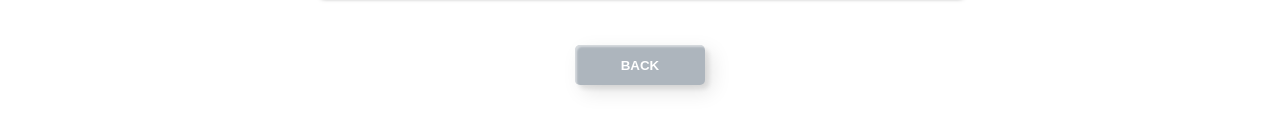
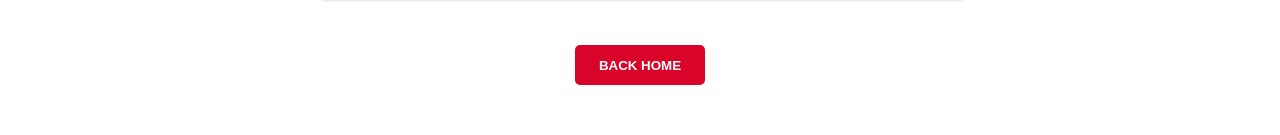
Before and after one commit to manojnagaraj01/REACT-BLOG-APP, a React (Create React App) app: page /detailshome/1 in a window 1280 px wide. Shown: the part 1234-1369 px from the top of the page. Built offline with nearby package versions, Linux system fonts and the light colour scheme.

Commit message:
button change

```diff
--- a/src/Routes/DynamicCompoHome.js
+++ b/src/Routes/DynamicCompoHome.js
@@ -67,8 +67,8 @@ function DynamicCompoHome() {
                 })}
             </div>
             <div className='back-button'>
-                <button className='back' onClick={()=>Navi('/bollywood')}>BACK</button>
-                {/* <button className='back-home' onClick={()=>Navi("/")}>BACK HOME</button> */}
+                {/* <button className='back' onClick={()=>Navi('/bollywood')}>BACK</button> */}
+                <button className='back-home' onClick={()=>Navi("/")}>BACK HOME</button>
             </div>
                 <h2>Latest News</h2>
             <div className='top-parent'>
```
